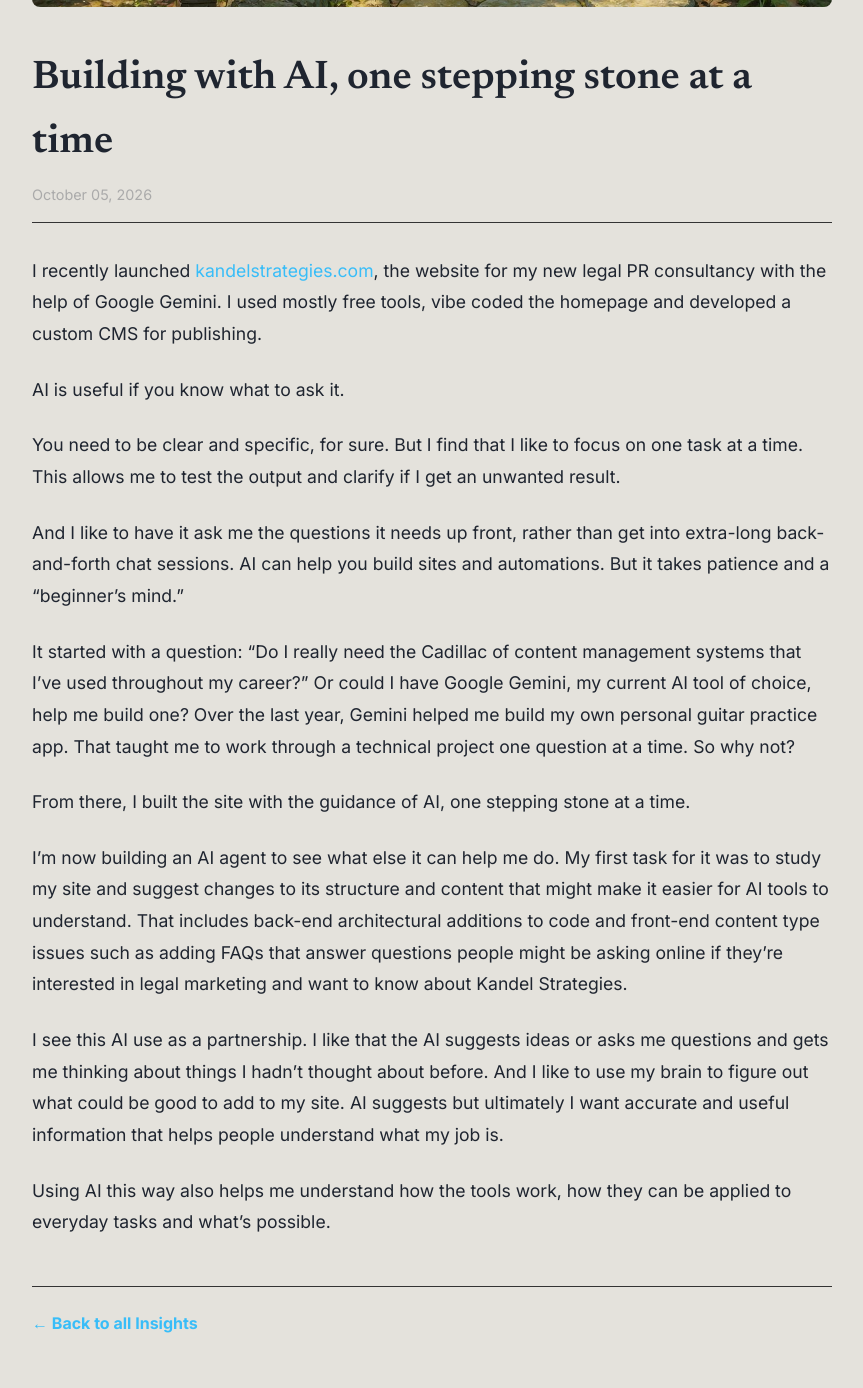
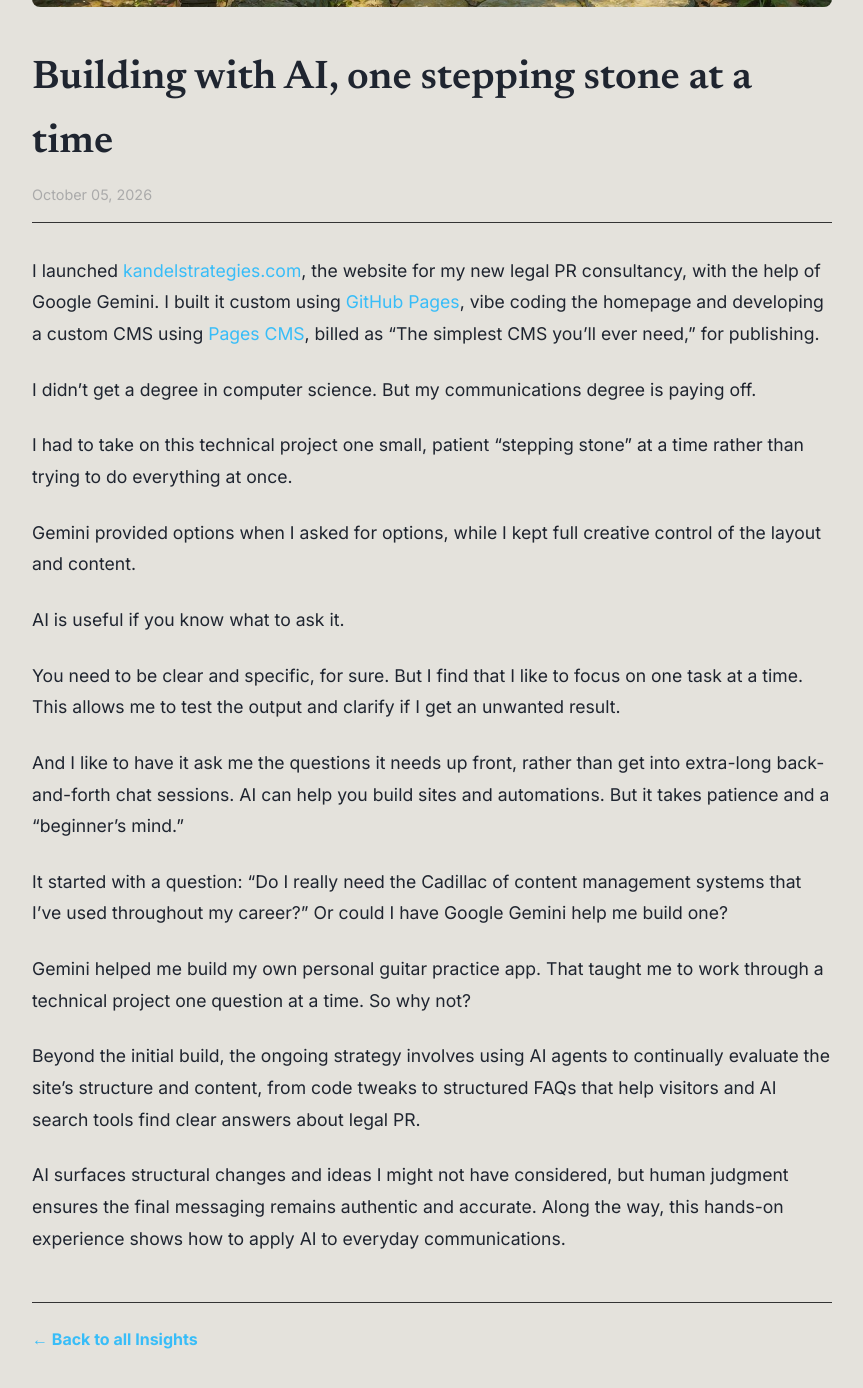
Before and after one commit to jkandel/kandel-website, a Jekyll site: the page built from _posts/2026-10-05-building-with-ai-one-stepping-stone-at-a-time.md, in a window 1280 px wide and 1400 px high, scrolled down 599 px. Shown: the top 1388 px of the window, without its empty margins (208-1071 px from the left). Built offline with Jekyll 4.4.1, drawn with Linux system fonts in a browser that asks for light colours.

Commit message:
Update _posts/2026-10-05-building-with-ai-one-stepping-stone-at-a-time.md (via Pages CMS)

```diff
--- a/_posts/2026-10-05-building-with-ai-one-stepping-stone-at-a-time.md
+++ b/_posts/2026-10-05-building-with-ai-one-stepping-stone-at-a-time.md
@@ -4,7 +4,13 @@ date: 2026-10-05
 published: true
 image: /images/Forest-path-to-beach.jpg
 ---
-I recently launched [kandelstrategies.com](http://kandelstrategies.com), the website for my new legal PR consultancy with the help of Google Gemini. I used mostly free tools, vibe coded the homepage and developed a custom CMS for publishing.
+I launched [kandelstrategies.com](http://kandelstrategies.com), the website for my new legal PR consultancy, with the help of Google Gemini. I built it custom using [GitHub Pages](https://docs.github.com/en/pages), vibe coding the homepage and developing a custom CMS using [Pages CMS](http://pagescms.org/), billed as "The simplest CMS you'll ever need," for publishing.
+
+I didn't get a degree in computer science. But my communications degree is paying off.
+
+I had to take on this technical project one small, patient "stepping stone" at a time rather than trying to do everything at once.
+
+Gemini provided options when I asked for options, while I kept full creative control of the layout and content.
 
 AI is useful if you know what to ask it.
 
@@ -12,12 +18,10 @@ You need to be clear and specific, for sure. But I find that I like to focus on
 
 And I like to have it ask me the questions it needs up front, rather than get into extra-long back-and-forth chat sessions. AI can help you build sites and automations. But it takes patience and a "beginner's mind."
 
-It started with a question: "Do I really need the Cadillac of content management systems that I've used throughout my career?" Or could I have Google Gemini, my current AI tool of choice, help me build one? Over the last year, Gemini helped me build my own personal guitar practice app. That taught me to work through a technical project one question at a time. So why not?
+It started with a question: "Do I really need the Cadillac of content management systems that I've used throughout my career?" Or could I have Google Gemini help me build one?
 
-From there, I built the site with the guidance of AI, one stepping stone at a time.
+Gemini helped me build my own personal guitar practice app. That taught me to work through a technical project one question at a time. So why not?
 
-I'm now building an AI agent to see what else it can help me do. My first task for it was to study my site and suggest changes to its structure and content that might make it easier for AI tools to understand. That includes back-end architectural additions to code and front-end content type issues such as adding FAQs that answer questions people might be asking online if they're interested in legal marketing and want to know about Kandel Strategies.
+Beyond the initial build, the ongoing strategy involves using AI agents to continually evaluate the site's structure and content, from code tweaks to structured FAQs that help visitors and AI search tools find clear answers about legal PR.
 
-I see this AI use as a partnership. I like that the AI suggests ideas or asks me questions and gets me thinking about things I hadn't thought about before. And I like to use my brain to figure out what could be good to add to my site. AI suggests but ultimately I want accurate and useful information that helps people understand what my job is.
-
-Using AI this way also helps me understand how the tools work, how they can be applied to everyday tasks and what's possible.
+AI surfaces structural changes and ideas I might not have considered, but human judgment ensures the final messaging remains authentic and accurate. Along the way, this hands-on experience shows how to apply AI to everyday communications.
```
